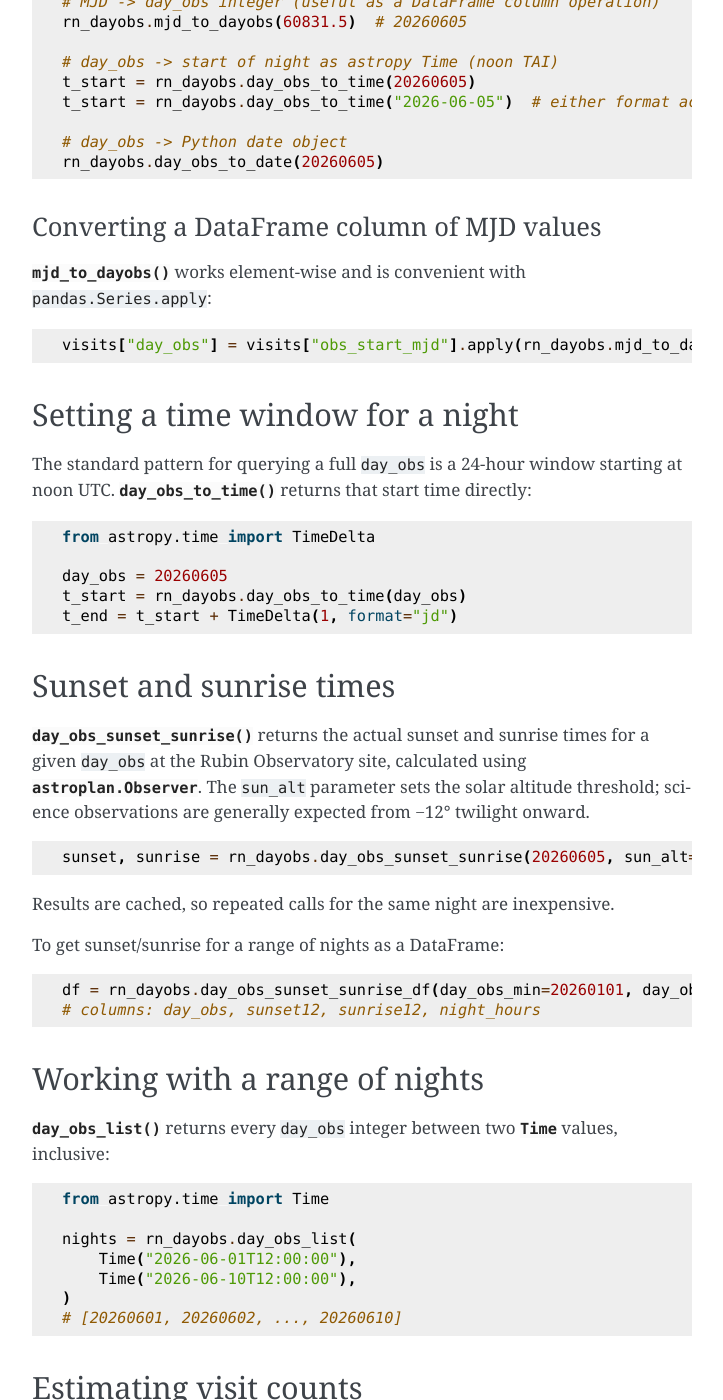
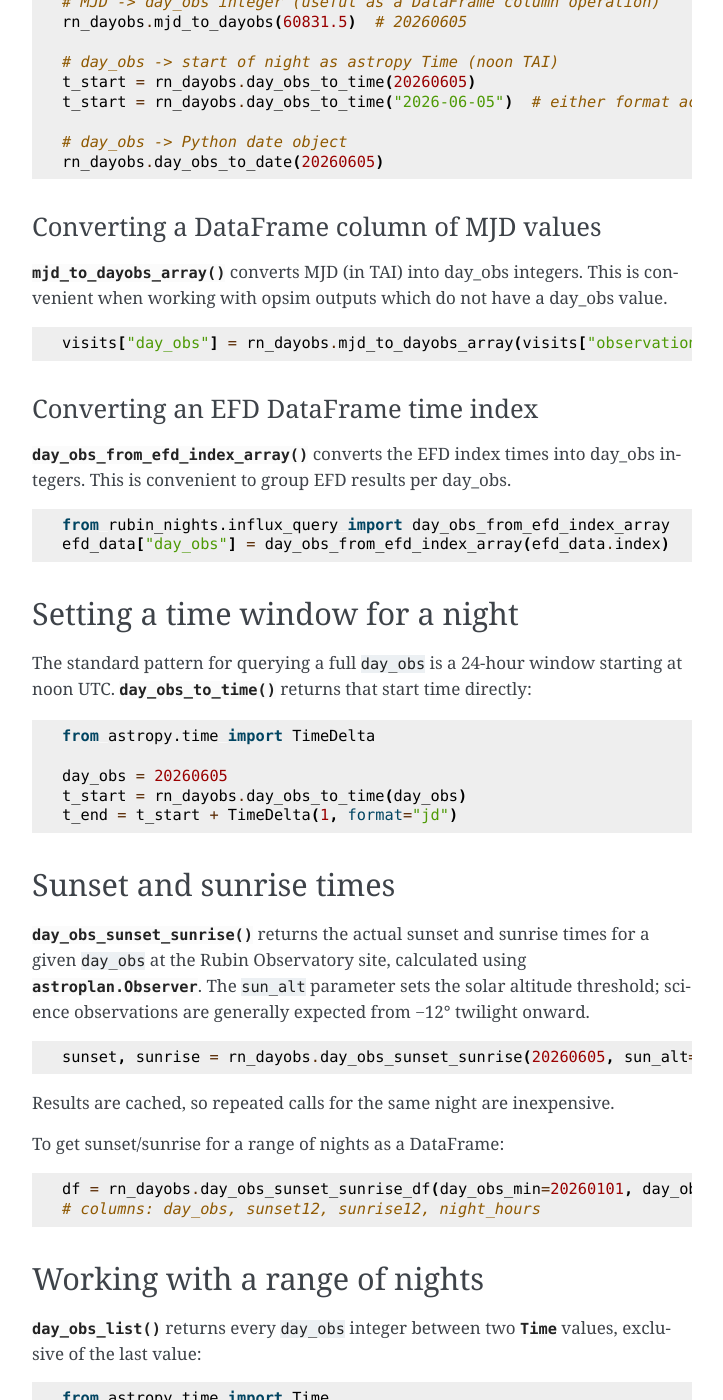
Before and after one commit to lsst-sims/rubin_nights, a Sphinx documentation site: the page built from docs/howto_dayobs.rst, in a window 1280 px wide and 1400 px high, scrolled down 890 px. Shown: the whole window, without its empty margins (388-1111 px from the left). Built offline with Sphinx 7.4.7, drawn with Linux system fonts in a browser that asks for light colours; some of the changed text lies outside the part shown.

Commit message:
Update day-obs howto

```diff
--- a/docs/howto_dayobs.rst
+++ b/docs/howto_dayobs.rst
@@ -59,12 +59,25 @@ Converting between formats
 Converting a DataFrame column of MJD values
 ^^^^^^^^^^^^^^^^^^^^^^^^^^^^^^^^^^^^^^^^^^^^
 
-:func:`~dayobs_utils.mjd_to_dayobs` works element-wise and is convenient with
-``pandas.Series.apply``:
+:func:`~dayobs_utils.mjd_to_dayobs_array` converts MJD (in TAI) into day_obs integers.
+This is convenient when working with opsim outputs which do not have a day_obs value.
 
 .. code-block:: python
 
-    visits["day_obs"] = visits["obs_start_mjd"].apply(rn_dayobs.mjd_to_dayobs)
+    visits["day_obs"] = rn_dayobs.mjd_to_dayobs_array(visits["observationStartMJD"])
+
+
+Converting an EFD DataFrame time index
+^^^^^^^^^^^^^^^^^^^^^^^^^^^^^^^^^^^^^^
+
+:func:`~influx_query.day_obs_from_efd_index_array` converts the EFD index times
+into day_obs integers. This is convenient to group EFD results per day_obs.
+
+.. code-block:: python
+
+    from rubin_nights.influx_query import day_obs_from_efd_index_array
+    efd_data["day_obs"] = day_obs_from_efd_index_array(efd_data.index)
+
 
 Setting a time window for a night
 -----------------------------------
@@ -105,7 +118,7 @@ Working with a range of nights
 --------------------------------
 
 :func:`~dayobs_utils.day_obs_list` returns every ``day_obs`` integer between two
-:class:`~astropy.time.Time` values, inclusive:
+:class:`~astropy.time.Time` values, exclusive of the last value:
 
 .. code-block:: python
 
@@ -115,7 +128,7 @@ Working with a range of nights
         Time("2026-06-01T12:00:00"),
         Time("2026-06-10T12:00:00"),
     )
-    # [20260601, 20260602, ..., 20260610]
+    # [20260601, 20260602, ..., 20260609]
 
 Estimating visit counts
 ------------------------
```
